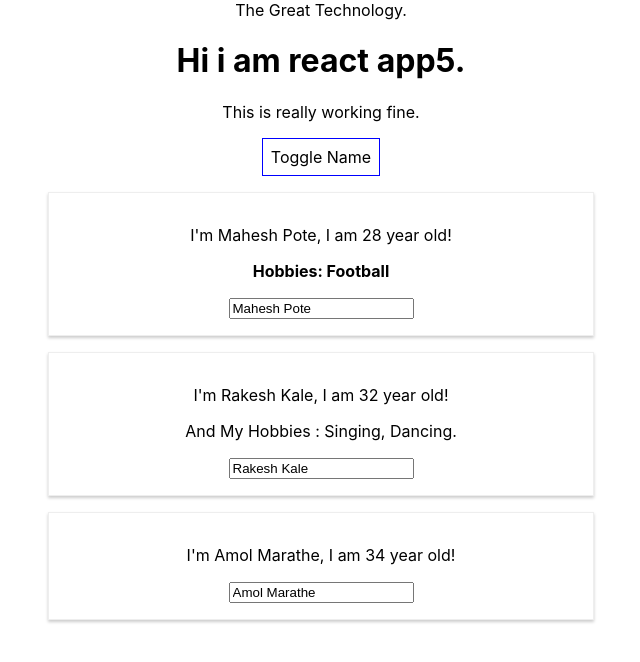
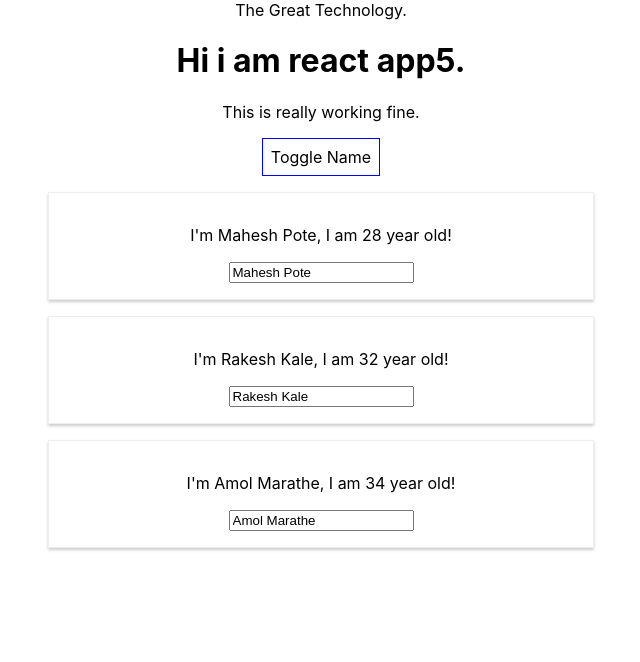
Before and after one commit to maheshpotedevex/reactwork, a React (Create React App) app: page / in a window 1280 px wide. Both pictures are taken after a click on the button "Toggle Name". Shown: the top 662 px of the page, without its empty margins (319-959 px from the left). Built offline with nearby package versions, Linux system fonts and the light colour scheme.

Commit message:
Output lists using map() function

```diff
--- a/src/App.js
+++ b/src/App.js
@@ -51,20 +51,13 @@
     		}
     		let persons = null;
     		if (this.state.showPersons) {
-    			persons = (
+    		persons = (
     						<div>
-				            <Person name = {this.state.persons[0].name}
-				            				age  = {this.state.persons[0].age}>
-				            				<strong>Hobbies: Football</strong>
-				            </Person>
-				            <Person name 	 = {this.state.persons[1].name}
-				            				age  	 = {this.state.persons[1].age}
-				            			  click  = {this.switchNameHandler.bind(this, 'Tathya', '53')}
-				            			  change = {this.nameChangeHandler}>And My Hobbies : Singing, Dancing.
-				            </Person>
-				            <Person name = {this.state.persons[2].name}
-				            				age  = {this.state.persons[2].age} />
-				        	</div>
+    								{this.state.persons.map(person => {
+    										return <Person name = {person.name} age = {person.age} />
+    								})}
+
+				        </div>
     				);
     		}
 
@@ -73,7 +66,6 @@
 	        		<label> The Great Technology. </label>
 	            <h1> Hi i am react app5. </h1>
 	            <p>This is really working fine.</p>
-
 	            <button style   = {style}
 	            				// onClick = {this.switchNameHandler.bind(this, 'Pandurang Marathe', '52')}>Switch Name
 	            				onClick = {this.togglePersonsHandler}>Toggle Name
```
